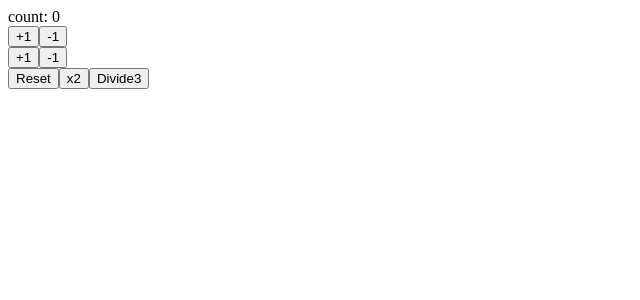
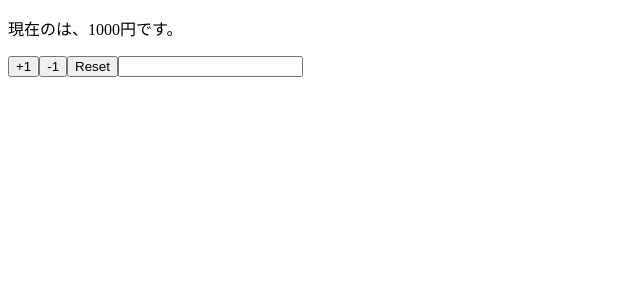
Before and after one commit to ProgRiro/react-hooks-training, a React (Create React App) app: page / in a window 1280 px wide. Shown: the top 300 px of the page, without its empty margins (0-640 px from the left). Built offline with nearby package versions, Linux system fonts and the light colour scheme.

Commit message:
implement component using multiple states

```diff
--- a/src/App.js
+++ b/src/App.js
@@ -1,43 +1,30 @@
 import React, { useState } from 'react';
 
-const App = () => {
-  const [count, setCount] = useState(0);
+const App = (props) => {
+  const [name, setName] = useState(props.name);
+  const [price, setPrice] = useState(props.price);
 
-  const increment = () => setCount(count + 1);
-  const decrement = () => setCount(count - 1);
-
-  const increment2 = () => setCount((previousCount) => previousCount + 1);
-  const decrement2 = () => setCount((previousCount) => previousCount - 1);
-
-  const reset = () => setCount(0);
-
-  // const x2 = () => setCount(count * 2);
-  const x2 = () => setCount((previousCount) => previousCount * 2);
-
-  const divide3 = () =>
-    setCount((previousCount) =>
-      previousCount % 3 === 0 ? previousCount / 3 : previousCount
-    );
+  const reset = () => {
+    setPrice(props.price);
+    setName(props.name);
+  };
 
   return (
     <>
-      <div>count: {count}</div>
-      <div>
-        <button onClick={increment}>+1</button>
-        <button onClick={decrement}>-1</button>
-      </div>
-      <div>
-        <button onClick={increment2}>+1</button>
-        <button onClick={decrement2}>-1</button>
-      </div>
-      <div>
-        <button onClick={reset}>Reset</button>
-        <button onClick={x2}>x2</button>
-        <button onClick={divide3}>Divide3</button>
-      </div>
-      <div></div>
+      <p>
+        現在の{name}は、{price}円です。
+      </p>
+      <button onClick={() => setPrice(price + 1)}>+1</button>
+      <button onClick={() => setPrice(price - 1)}>-1</button>
+      <button onClick={reset}>Reset</button>
+      <input value={name} onChange={(e) => setName(e.target.value)} />
     </>
   );
 };
 
+App.defaultProps = {
+  name: '',
+  price: 1000,
+};
+
 export default App;
```
